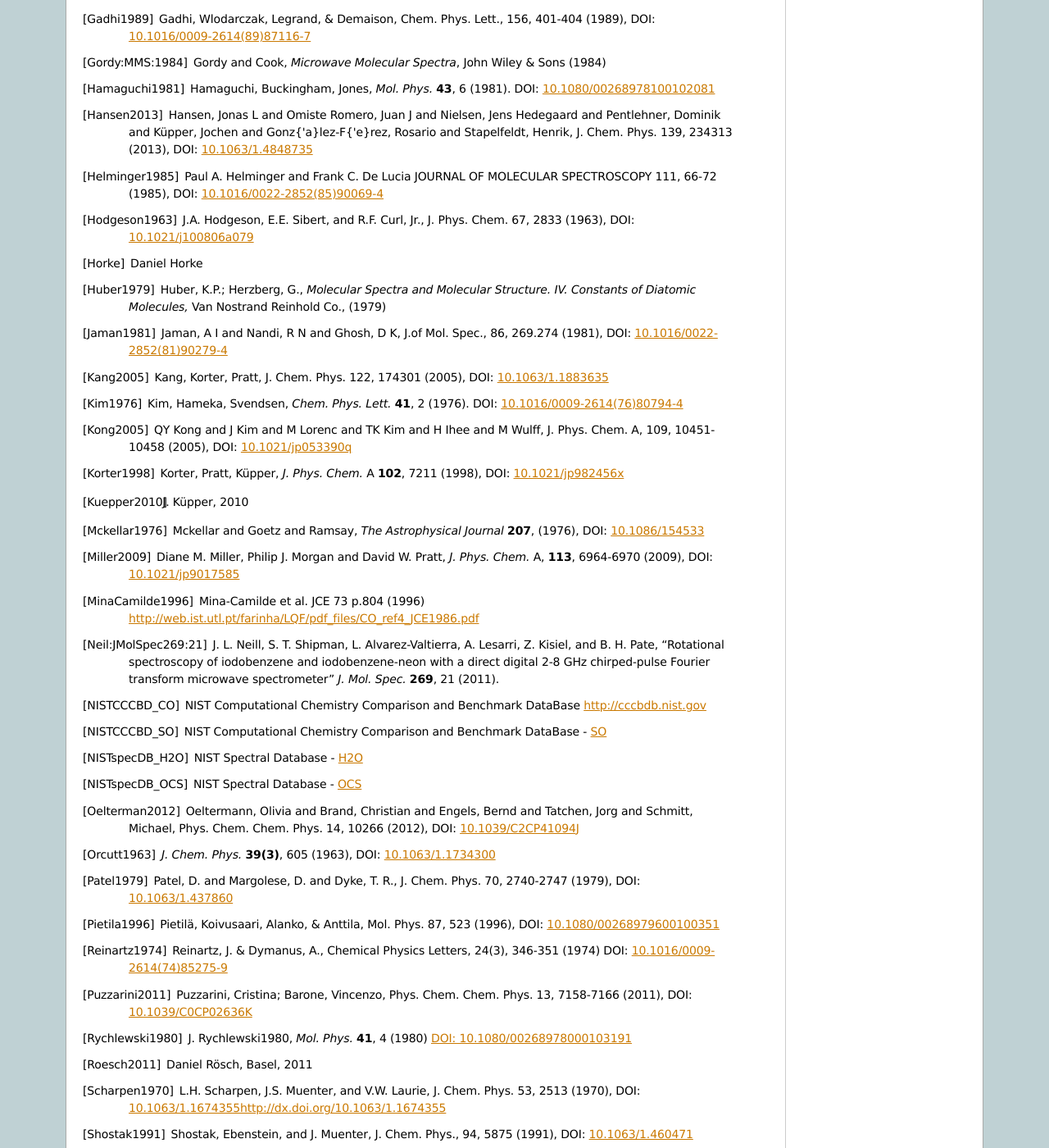
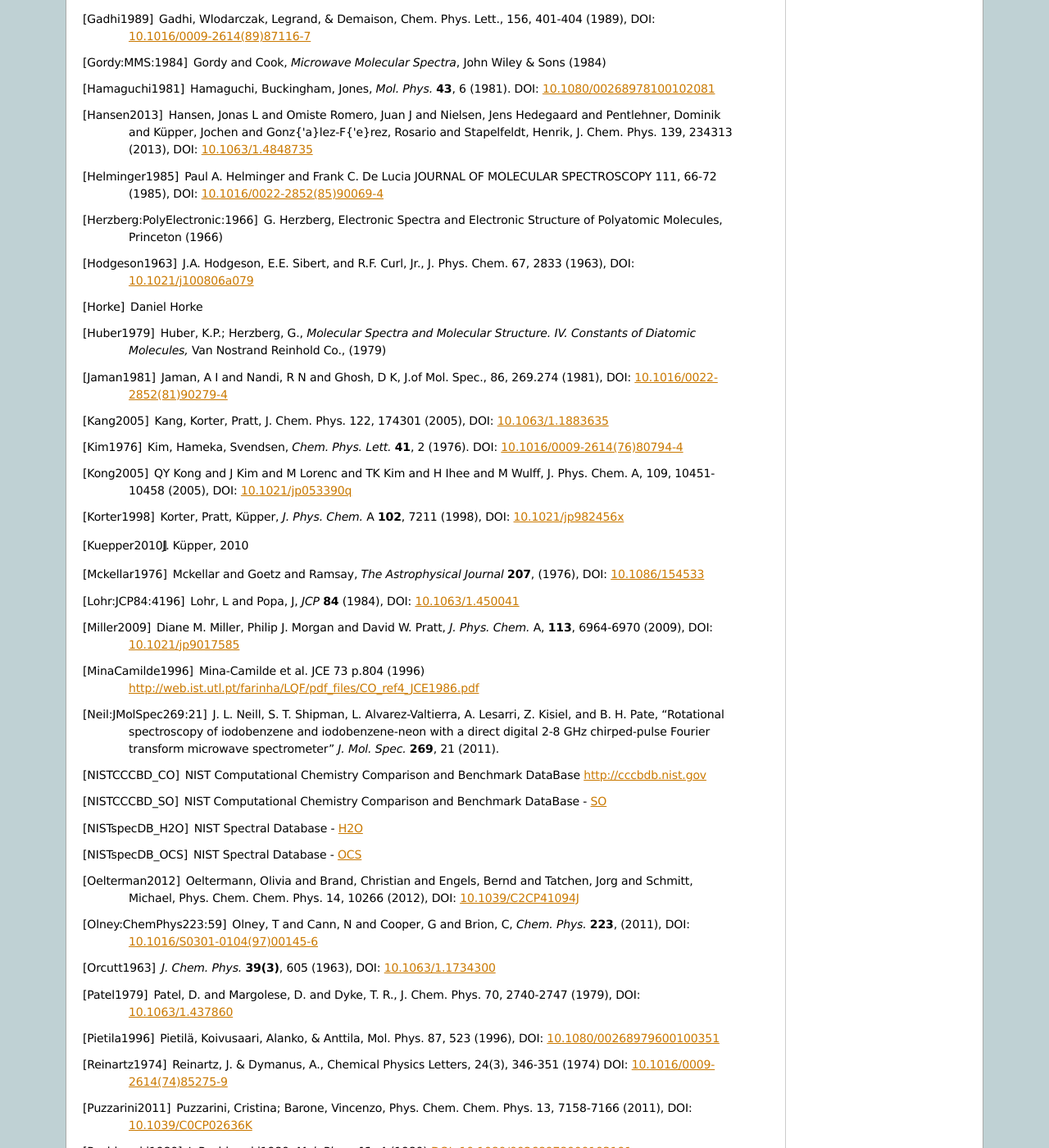
Before and after one commit to CFEL-CMI/cmistark, a Sphinx documentation site: the page built from doc/references.rst, in a window 1280 px wide and 1400 px high, scrolled down 974 px. Shown: the whole window at 82% size. Built offline with Sphinx 7.4.7, drawn with Linux system fonts in a browser that asks for light colours.

Commit message:
Fixing the references

```diff
--- a/doc/references.rst
+++ b/doc/references.rst
@@ -62,6 +62,8 @@
 .. [Helminger1985] Paul A. Helminger and Frank C. De Lucia JOURNAL OF MOLECULAR SPECTROSCOPY 111,
                    66-72 (1985), DOI: `10.1016/0022-2852(85)90069-4
                    <http://dx.doi.org/10.1016/0022-2852(85)90069-4>`_
+.. [Herzberg:PolyElectronic:1966] G. Herzberg, Electronic Spectra and Electronic Structure of
+                    Polyatomic Molecules, Princeton (1966)
 .. [Hodgeson1963] J.A. Hodgeson, E.E. Sibert, and R.F. Curl, Jr., J. Phys. Chem. 67, 2833 (1963),
                   DOI: `10.1021/j100806a079 <http://dx.doi.org/10.1021/j100806a079>`_
 .. [Horke] Daniel Horke
@@ -81,6 +83,8 @@
 .. [Kuepper2010] J. Küpper, 2010
 .. [Mckellar1976] Mckellar and Goetz and Ramsay, *The Astrophysical Journal* **207**, (1976), DOI:
                   `10.1086/154533 <http://dx.doi.org/10.1086/154533>`_
+.. [Lohr:JCP84:4196] Lohr, L and Popa, J, *JCP* **84** (1984), DOI:
+                    `10.1063/1.450041 <http://dx.doi.org/10.1063/1.450041>`_
 .. [Miller2009] Diane M. Miller, Philip J. Morgan and David W. Pratt, *J. Phys. Chem.* A, **113**,
                 6964-6970 (2009), DOI: `10.1021/jp9017585 <http://dx.doi.org/10.1021/jp9017585>`_
 .. [MinaCamilde1996] Mina-Camilde et al. JCE 73 p.804 (1996)
@@ -100,6 +104,8 @@
 .. [Oelterman2012] Oeltermann, Olivia and Brand, Christian and Engels, Bernd and Tatchen, Jorg and
                    Schmitt, Michael, Phys. Chem. Chem. Phys. 14, 10266 (2012), DOI:
                    `10.1039/C2CP41094J <http://dx.doi.org/10.1039/C2CP41094J>`_
+.. [Olney:ChemPhys223:59] Olney, T and Cann, N and Cooper, G and Brion, C, *Chem. Phys.* **223**, (2011),
+                    DOI: `10.1016/S0301-0104(97)00145-6 <http://dx.doi.org/10.1016/S0301-0104(97)00145-6>`_
 .. [Orcutt1963] *J. Chem. Phys.* **39(3)**, 605 (1963),
                 DOI: `10.1063/1.1734300 <http://dx.doi.org/10.1063/1.1734300>`_
 .. [Patel1979] Patel, D. and Margolese, D. and Dyke, T. R., J. Chem. Phys. 70, 2740-2747 (1979),
```
